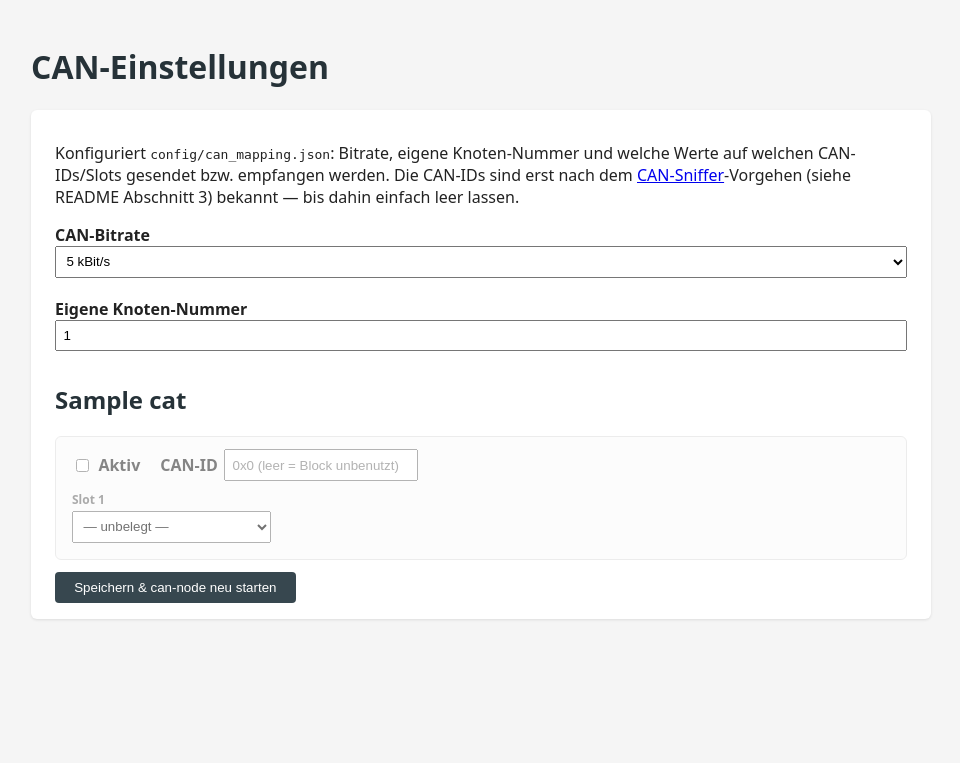
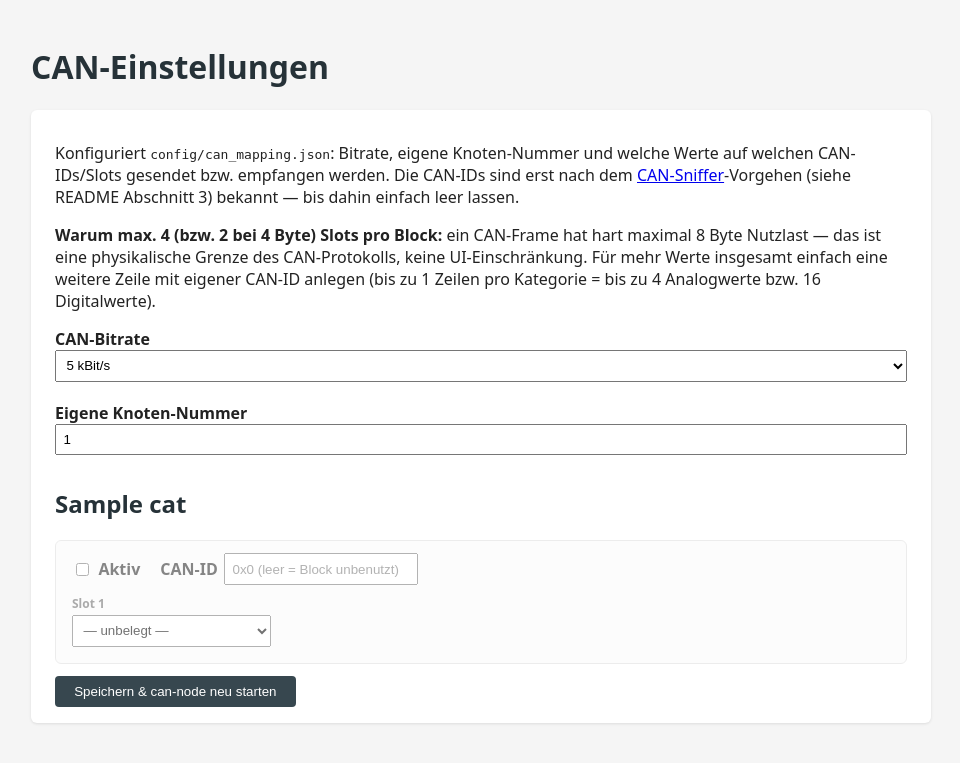
Before and after one commit to juliuskolosnjaji/vcontrold-raspberry-pi, a Python web app: template ui/templates/can_settings.html in a window 1280 px wide. Shown: the part 46-809 px from the top of the page, without its empty margins (159-1119 px from the left). Before the commit the page ends 666 px from the top, so only its background shows below. Run offline with Jinja, Linux system fonts and the light colour scheme; the template is opened without the code that fills it: most values are stand-ins (such as "Sample title", 1, 10 or a date in 2020).

Commit message:
can-settings UI: 16 rows per category instead of more slots per block
A CAN frame is hard-capped at 8 bytes of payload, so a single block/CAN-ID
can never hold more than 4 values at 2 bytes (or 2 at 4 bytes) -- that's a
protocol limit, not something the UI can lift. Raised the row count instead
(8 -> 16), giving up to 64 analog / 256 digital values total per direction,
and added an explanation on the page itself so this isn't a re-run
conversation next time.

```diff
--- a/ui/app.py
+++ b/ui/app.py
@@ -316,7 +316,7 @@ def settings():
     )
 
 
-CAN_BLOCK_ROWS = 8  # Anzahl editierbarer Zeilen (CAN-IDs) pro Block-Kategorie
+CAN_BLOCK_ROWS = 16  # Anzahl editierbarer Zeilen (CAN-IDs) pro Block-Kategorie
 MAX_ANALOG_SLOTS = 4   # deckt den 2-Byte-Fall ab; bei 4 Byte werden nur die ersten 2 genutzt
 MAX_DIGITAL_SLOTS = 16
 
--- a/ui/templates/can_settings.html
+++ b/ui/templates/can_settings.html
@@ -8,6 +8,11 @@
      Werte auf welchen CAN-IDs/Slots gesendet bzw. empfangen werden. Die CAN-IDs sind erst nach
      dem <a href="{{ url_for('can_sniffer_page') }}">CAN-Sniffer</a>-Vorgehen (siehe README
      Abschnitt 3) bekannt — bis dahin einfach leer lassen.</p>
+  <p><strong>Warum max. 4 (bzw. 2 bei 4 Byte) Slots pro Block:</strong> ein CAN-Frame hat hart
+     maximal 8 Byte Nutzlast — das ist eine physikalische Grenze des CAN-Protokolls, keine
+     UI-Einschränkung. Für mehr Werte insgesamt einfach eine weitere Zeile mit eigener CAN-ID
+     anlegen (bis zu {{ num_rows|length }} Zeilen pro Kategorie = bis zu {{ num_rows|length * 4 }}
+     Analogwerte bzw. {{ num_rows|length * 16 }} Digitalwerte).</p>
 
   <form method="post">
     <label for="bitrate">CAN-Bitrate</label>
```
